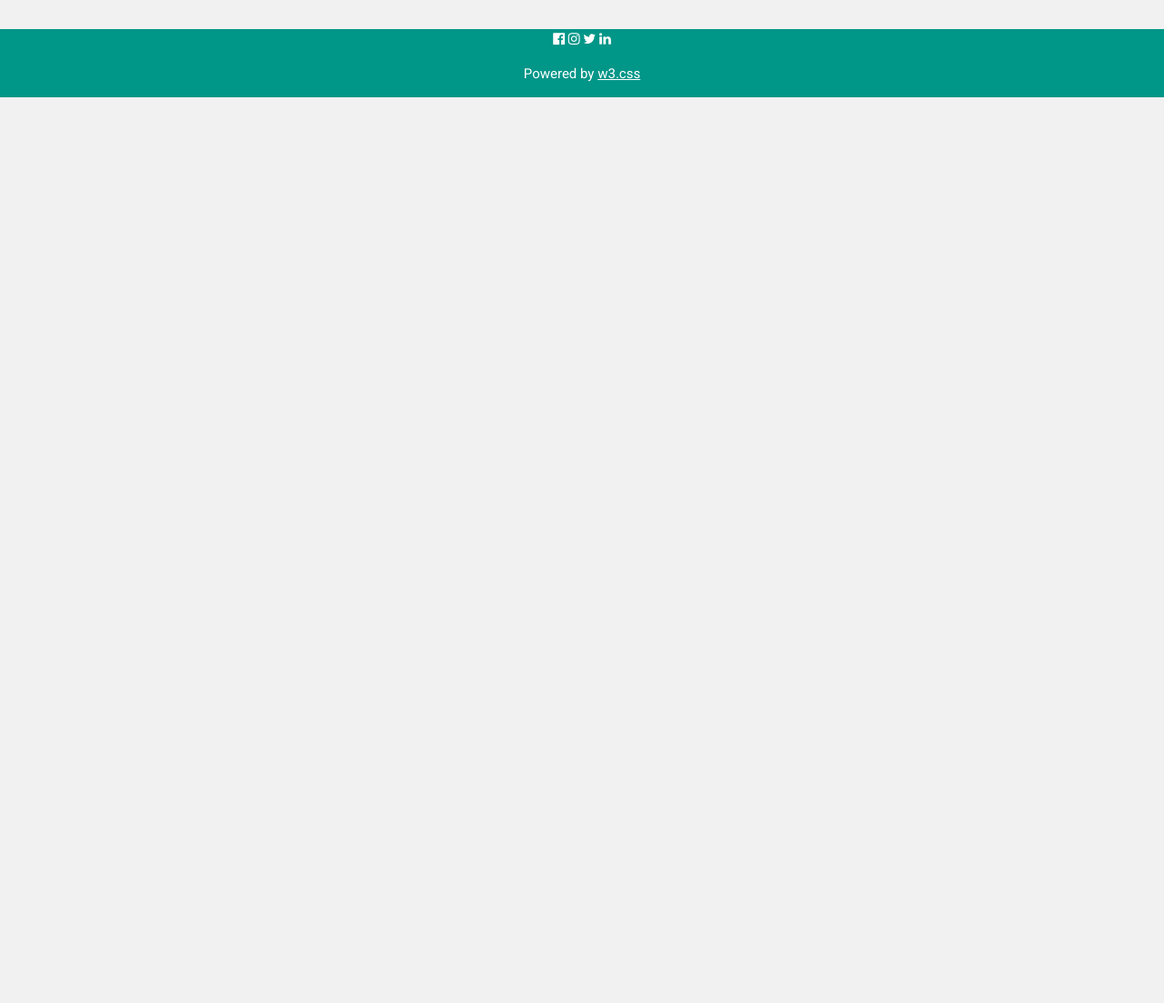
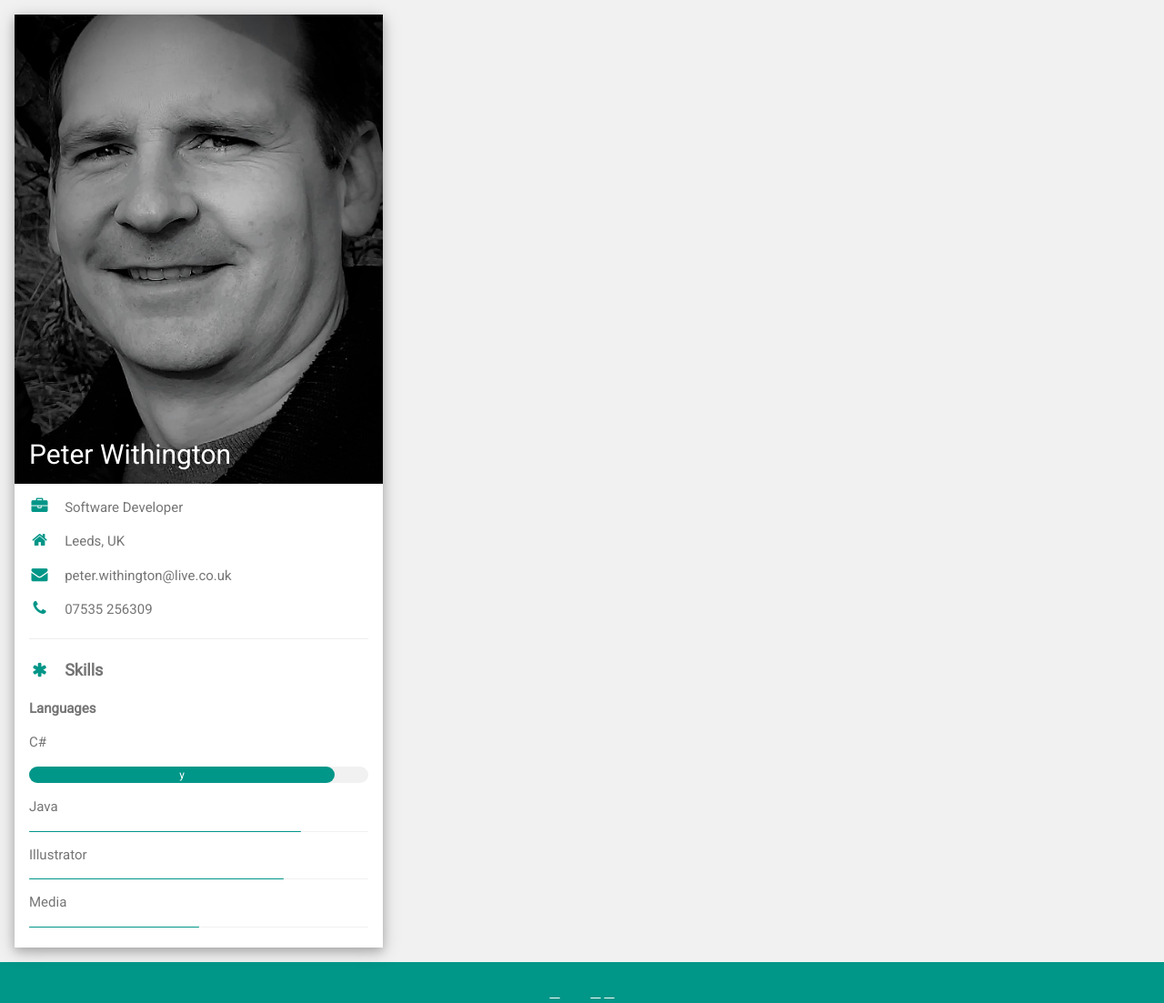
Before and after one commit to withUK/withuk.github.io, a plain HTML site: page index.html in a window 1280 px wide. Shown: the top 1103 px of the page at 91% size. Before the commit the page ends 800 px from the top, so only its background shows below. Drawn offline with nearby package versions, Linux system fonts and the light colour scheme.

Commit message:
Added details and skils

```diff
--- a/index.html
+++ b/index.html
@@ -23,6 +23,48 @@
             <!-- Left Column -->
             <div class="w3-third">
 
+                <div class="w3-white w3-text-grey w3-card-4">
+                    <div class="w3-display-container">
+                        <img src="images/profile.jpg" style="width:100%" alt="profile picture">
+                        <div class="w3-display-bottomleft w3-container w3-text-white">
+                          <h2>Peter Withington</h2>
+                        </div>
+                    </div>
+
+                    <div class="w3-container">
+                        <p><i class="fa fa-briefcase fa-fw w3-margin-right w3-large w3-text-teal"></i>Software Developer</p>
+                        <p><i class="fa fa-home fa-fw w3-margin-right w3-large w3-text-teal"></i>Leeds, UK</p>
+                        <p><i class="fa fa-envelope fa-fw w3-margin-right w3-large w3-text-teal"></i>peter.withington@live.co.uk</p>
+                        <p><i class="fa fa-phone fa-fw w3-margin-right w3-large w3-text-teal"></i>07535 256309</p>
+                        <hr>
+
+                        <p class="w3-large"><b><i class="fa fa-asterisk fa-fw w3-margin-right w3-text-teal"></i>Skills</b></p>
+                        <p><b>Languages</b></p>
+
+                        <p>C#</p>
+                        <div class="w3-light-grey w3-round-xlarge w3-small">
+                            <div class="w3-container w3-center w3-round-xlarge w3-teal" style="width:90%">y</div>
+                        </div>
+
+                        <p>Java</p>
+                        <div class="w3-light-grey w3-round-xlarge w3-small">
+                            <div class="w3-container w3-center w3-round-xlarge w3-teal" style="width:80%"></div>
+                        </div>
+
+                        <p>Illustrator</p>
+                        <div class="w3-light-grey w3-round-xlarge w3-small">
+                            <div class="w3-container w3-center w3-round-xlarge w3-teal" style="width:75%"></div>
+                        </div>
+
+                        <p>Media</p>
+                        <div class="w3-light-grey w3-round-xlarge w3-small">
+                            <div class="w3-container w3-center w3-round-xlarge w3-teal" style="width:50%"></div>
+                        </div>
+
+                        <br>
+                    </div>
+                </div>
+
             </div>
             <!-- End Left Column -->
 
@@ -39,10 +81,13 @@
     <!-- End Page Container -->
 
     <footer class="w3-container w3-teal w3-center w3-margin-top">
-        <i class="fa fa-facebook-official w3-hover-opacity"></i>
-        <i class="fa fa-instagram w3-hover-opacity"></i>
-        <i class="fa fa-twitter w3-hover-opacity"></i>
-        <i class="fa fa-linkedin w3-hover-opacity"></i>
+        <br>
+        <a href="https://www.facebook.com/peterwithingtonuk" target="_blank"><i class="fab fa-facebook w3-hover-opacity"></i></a>
+        <i class="fab fa-instagram w3-hover-opacity"></i>
+        <i class="fab fa-twitter-square w3-hover-opacity"></i>
+        <a href="https://uk.linkedin.com/in/peter-withington-0063a229" target="_blank"><i class="fab fa-linkedin w3-hover-opacity"></i></a>
+        <a href="https://github.com/withUK" target="_blank"><i class="fab fa-github w3-hover-opacity"></i></a>
         <p>Powered by <a href="https://www.w3schools.com/w3css/default.asp" target="_blank">w3.css</a></p>
       </footer>
+
 </body>
```
